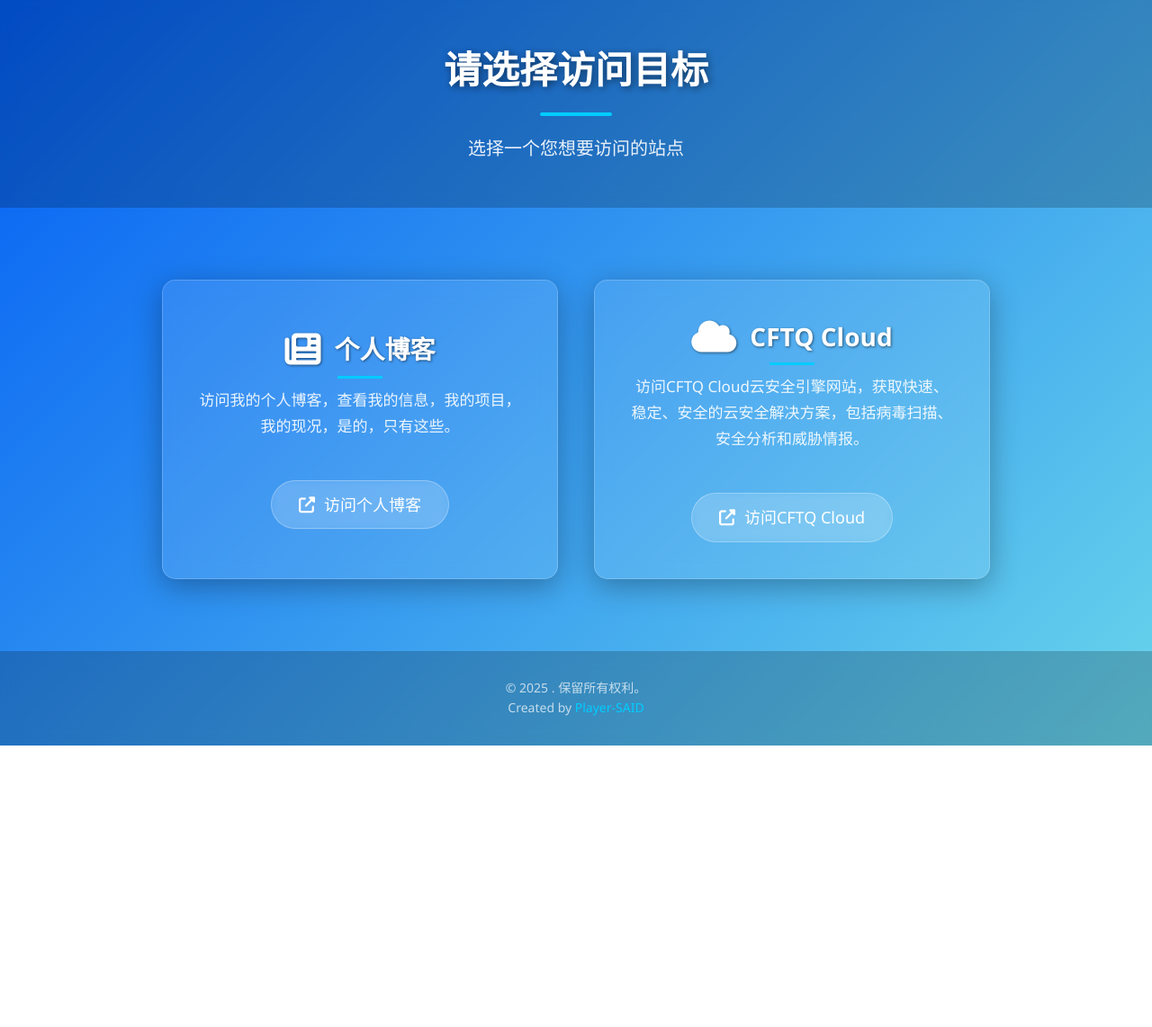
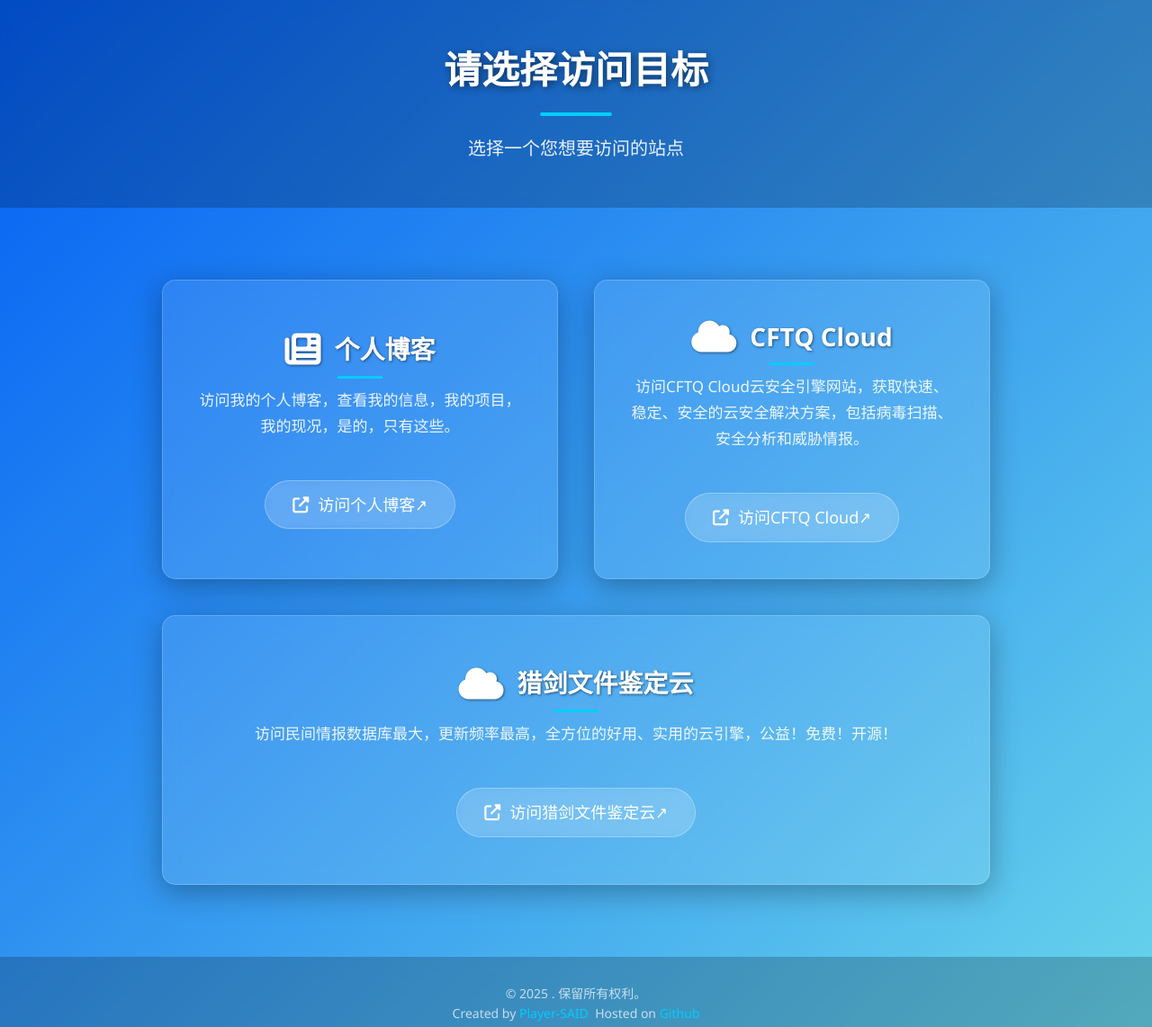
Before and after one commit to Player-SAID/player-said.github.io, a plain HTML site: page index.html in a window 1280 px wide. Shown: the top 1142 px of the page at 90% size. Before the commit the page ends 829 px from the top, so only its background shows below. Drawn offline with Linux system fonts and the light colour scheme.

Commit message:
Add files via upload

```diff
--- a/index.html
+++ b/index.html
@@ -297,23 +297,31 @@
     </div>
 
     <div class="selection-container">
-        <!-- 个人博客选项 -->
+        <!-- 个人博客 -->
         <div class="selection-card">
             <h2><i class="fas fa-newspaper"></i>个人博客</h2>
             <p class="selection-content">访问我的个人博客，查看我的信息，我的项目，我的现况，是的，只有这些。</p>
-            <a href="blog.html" class="access-btn"><i class="fas fa-external-link-alt"></i>访问个人博客</a>
+            <a href="blog.html" class="access-btn"><i class="fas fa-external-link-alt"></i>访问个人博客↗</a>
         </div>
 
-        <!-- CFTQ Cloud选项 -->
+        <!-- CFTQ Cloud -->
         <div class="selection-card">
             <h2><i class="fas fa-cloud"></i>CFTQ Cloud</h2>
             <p class="selection-content">访问CFTQ Cloud云安全引擎网站，获取快速、稳定、安全的云安全解决方案，包括病毒扫描、安全分析和威胁情报。</p>
-            <a href="https://player-said.github.io/CFTQ-Cloud/index.html" class="access-btn"><i class="fas fa-external-link-alt"></i>访问CFTQ Cloud</a>
+            <a href="https://player-said.github.io/CFTQ-Cloud/index.html" class="access-btn"><i class="fas fa-external-link-alt"></i>访问CFTQ Cloud↗</a>
+        </div>
+
+        <!-- 猎剑文件鉴定云-->
+        <div class="selection-card">
+            <h2><i class="fas fa-cloud"></i>猎剑文件鉴定云</h2>
+            <p class="selection-content">访问民间情报数据库最大，更新频率最高，全方位的好用、实用的云引擎，公益！免费！开源！</p>
+            <a href="https://virusmark.com" class="access-btn"><i class="fas fa-external-link-alt"></i>访问猎剑文件鉴定云↗</a>
         </div>
     </div>
 
     <footer class="footer">
-        <p class="copyright">&copy; 2025 <Player-SAID></Player-SAID>. 保留所有权利。<br>Created by <a href="#" target="_blank">Player-SAID</a> </p>
+        <p class="copyright">&copy; 2025 <Player-SAID></Player-SAID>. 保留所有权利。<br>Created by <a href="https://space.bilibili.com/3493089257720124" target="_blank">Player-SAID</a>&nbsp;&nbsp;Hosted on <a href="https://github.com/Player-SAID/player-said.github.io" target="_blank">Github</a></p>
+
     </footer>
 </body>
 </html>
```
